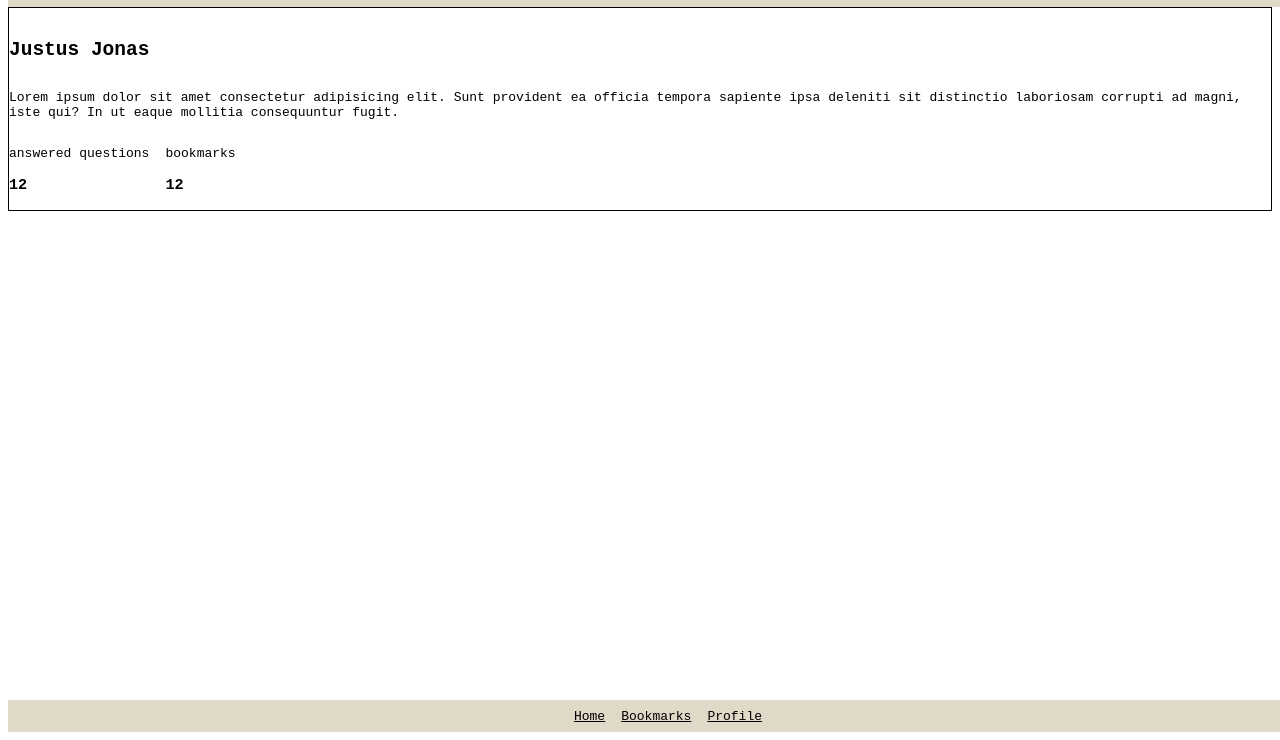
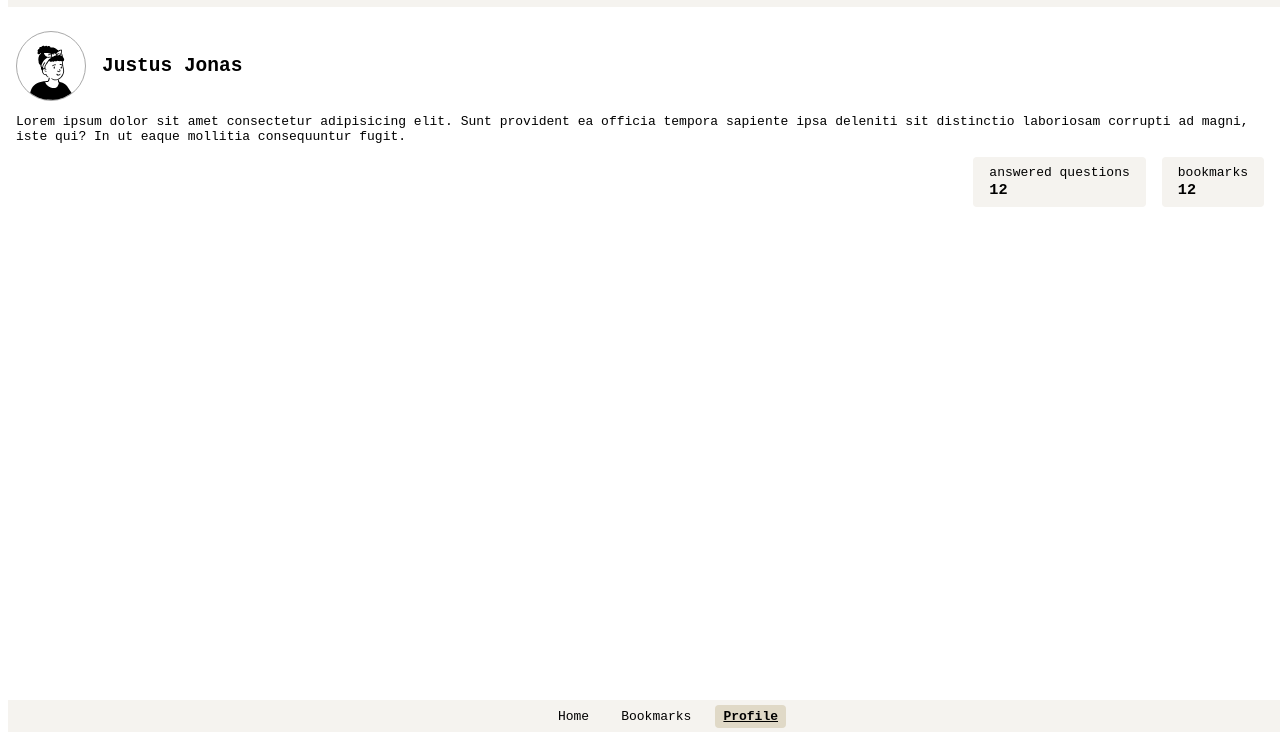
Before and after one commit to Testo-saurus/quiz-app, a website: page profile.html in a window 1280 px wide. Shown: the part 68-808 px from the top of the page. Drawn offline with Linux system fonts and the light colour scheme.

Commit message:
did some more styling

```diff
--- a/components/card.css
+++ b/components/card.css
@@ -2,7 +2,7 @@
   display: flex;
   flex-direction: column;
   align-items: flex-start;
-  border: 1px solid darkgray;
+  border: 1px solid var(--border);
   background-color: var(--card-bg);
   padding: 1rem;
   border-radius: 4px;
@@ -25,7 +25,7 @@
 }
 
 .tag {
-  border: 1px solid grey;
+  border: 1px solid var(--border);
   border-radius: 999px;
   background-color: white;
   padding: 2px 6px;
--- a/components/header.css
+++ b/components/header.css
@@ -9,8 +9,10 @@ h1 {
   justify-content: center;
 
   width: 100vw;
-  background-color: var(--beige-300);
+  background-color: var(--beige-100);
 
   text-transform: uppercase;
   text-decoration: overline;
+  margin-bottom: 1rem;
+  margin-top: 0;
 }
--- a/components/navigation.css
+++ b/components/navigation.css
@@ -10,7 +10,7 @@
   justify-content: center;
   align-items: center;
 
-  background-color: var(--beige-300);
+  background-color: var(--beige-100);
   gap: 1rem;
   list-style: none;
   height: 2rem;
@@ -19,4 +19,19 @@
 
 .nav-links li a {
   color: black;
+  text-decoration: none;
+  padding: 0.25rem 0.5rem;
+  border-radius: 4px;
 }
+
+/* Active state styling */
+.nav-links li a.active {
+  background-color: var(--beige-300);
+  font-weight: bold;
+  text-decoration: underline;
+}
+
+/* hover state */
+.nav-links li a:hover:not(.active) {
+  background-color: var(--beige-200);
+}
--- a/components/profileCard.css
+++ b/components/profileCard.css
@@ -1,16 +1,56 @@
+.profile-picture {
+  border: 1px solid var(--border);
+  border-radius: 50%;
+  height: 70px;
+  width: 70px;
+  object-fit: cover;
+  object-position: center -30%; /* Move focus point up to show more of the face */
+  /* Adjust the second value to change vertical position:
+     - Lower percentage (0%) shows more of the top
+     - Higher percentage (100%) shows more of the bottom */
+}
+
 .profile-card {
   display: flex;
   flex-direction: column;
-  border: 1px solid;
+  border: 1px var(--beige-100);
+  border-radius: 4px;
+  padding: 0.5rem;
+}
+
+.img-name-item {
+  display: flex;
+  align-items: center;
+  gap: 1rem;
+}
+
+.profile-stats-container h3,
+.profile-stats-container p {
+  text-align: left;
+
+  margin: 0;
 }
 
 .profile-stats-container {
   display: flex;
+  justify-content: flex-end;
   gap: 1rem;
 }
 
-.stat-heading-numb {
+.stat-item {
   display: flex;
   flex-direction: column;
+  align-items: flex-start;
+  justify-content: flex-end;
+  background-color: var(--beige-100);
+  border-radius: 4px;
+  padding: 0.5rem 1rem;
+
   gap: 0.1rem;
 }
+
+.stat-label {
+  text-align: center;
+
+  word-break: break-word;
+}
--- a/profile.html
+++ b/profile.html
@@ -18,7 +18,11 @@
     <main class="main-content">
       <article class="profile-card">
         <div class="img-name-item">
-          <img class="profile-picture" src="" alt="" />
+          <img
+            class="profile-picture"
+            src="./assets/img/openPeepsProfile.svg"
+            alt="Profile avatar of Justus Jonas"
+          />
           <h2>Justus Jonas</h2>
         </div>
 
@@ -47,7 +51,7 @@
       <ul class="nav-links">
         <li><a href="index.html">Home</a></li>
         <li><a href="bookmarks.html">Bookmarks</a></li>
-        <li><a href="profile.html">Profile</a></li>
+        <li><a href="profile.html" class="active">Profile</a></li>
       </ul>
     </nav>
   </body>
```
Also changed, not shown: bookmarks.html (+1 -1 lines), index.html (+1 -1 lines), assets/img/openPeepsProfile.svg (added).
